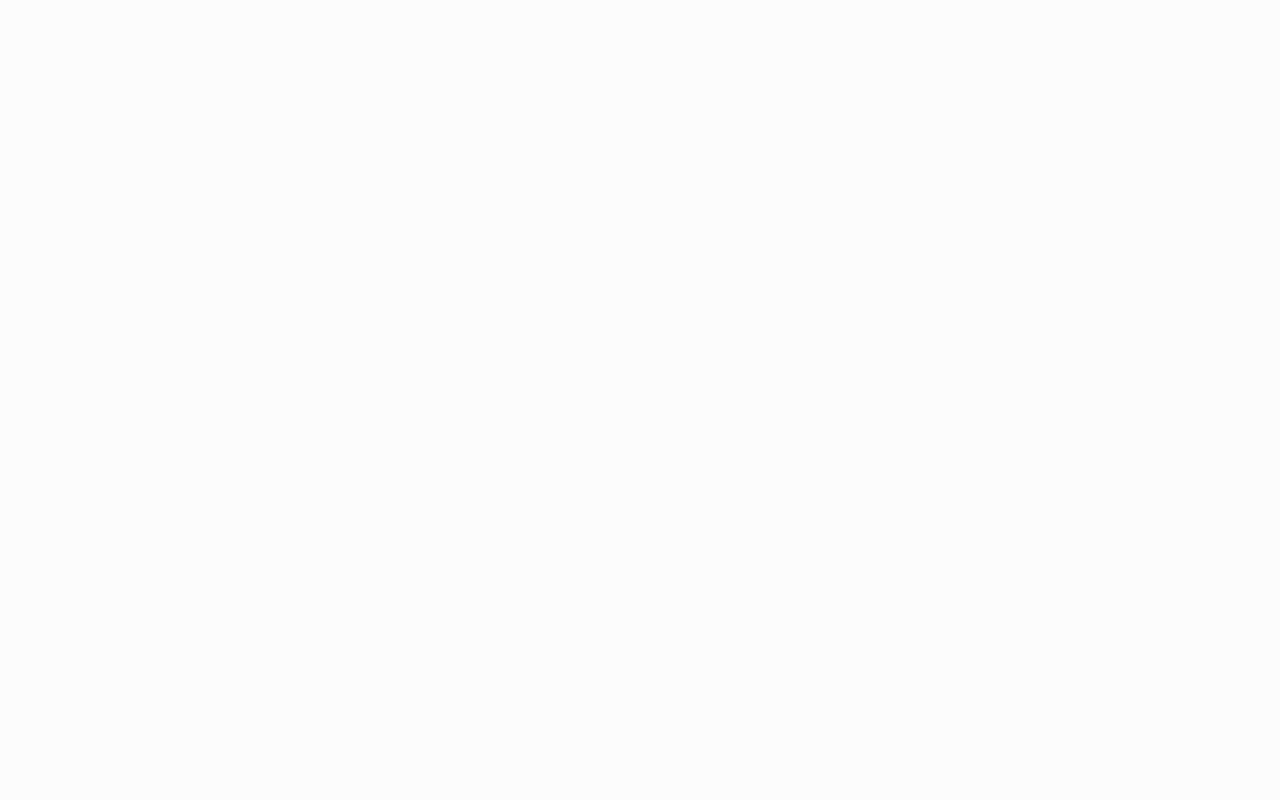
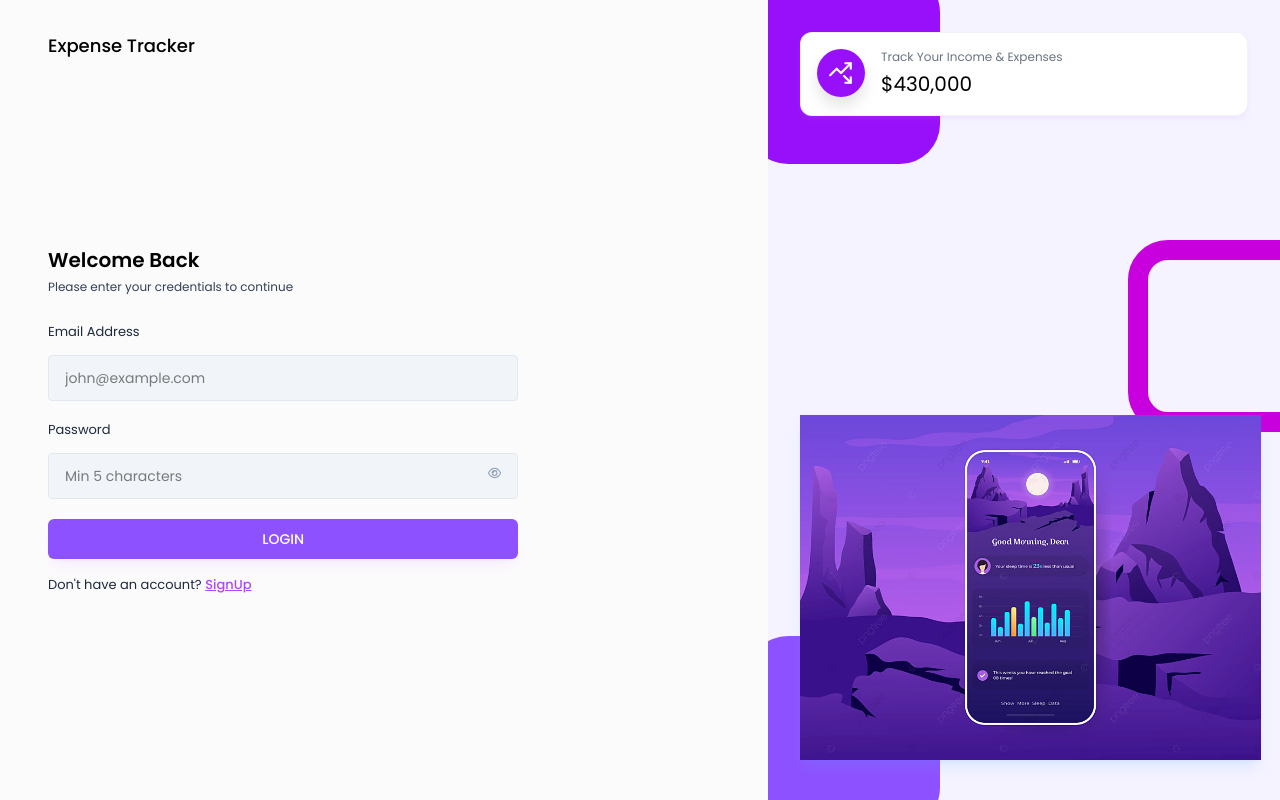
Before and after one commit to AvinashTanwar01/Expanse-Tracker, a React (Vite) app in the folder frontend/: page / in a window 1280 px wide. Built offline with nearby package versions, Linux system fonts and the light colour scheme.

Commit message:
Update Login.jsx and other files

```diff
--- a/frontend/src/App.jsx
+++ b/frontend/src/App.jsx
@@ -25,7 +25,7 @@
       <div>
         <Router>
           <Routes>
-            <Route path='/' element={<Root />}/>
+            <Route path='/' element={<Login/>}/>
             <Route path="/login"  exact element={<Login />} />
             <Route path="/signup"  exact element={<Signup />} />
             <Route path="/dashboard"  exact element={<Home />} />
--- a/frontend/src/pages/Auth/Login.jsx
+++ b/frontend/src/pages/Auth/Login.jsx
@@ -4,7 +4,7 @@
 import Input from '../../components/inputs/Input';
 import { validateEmail } from '../../utils/helper';
 import { API_PATHS } from '../../utils/apipath';
-import axiosInstance from '../../utils/axiosinstance';
+import axiosInstance from '../../utils/axiosInstance';
 import { UserContext } from '../../context/UserContext';
 
 const Login = () => {
```
